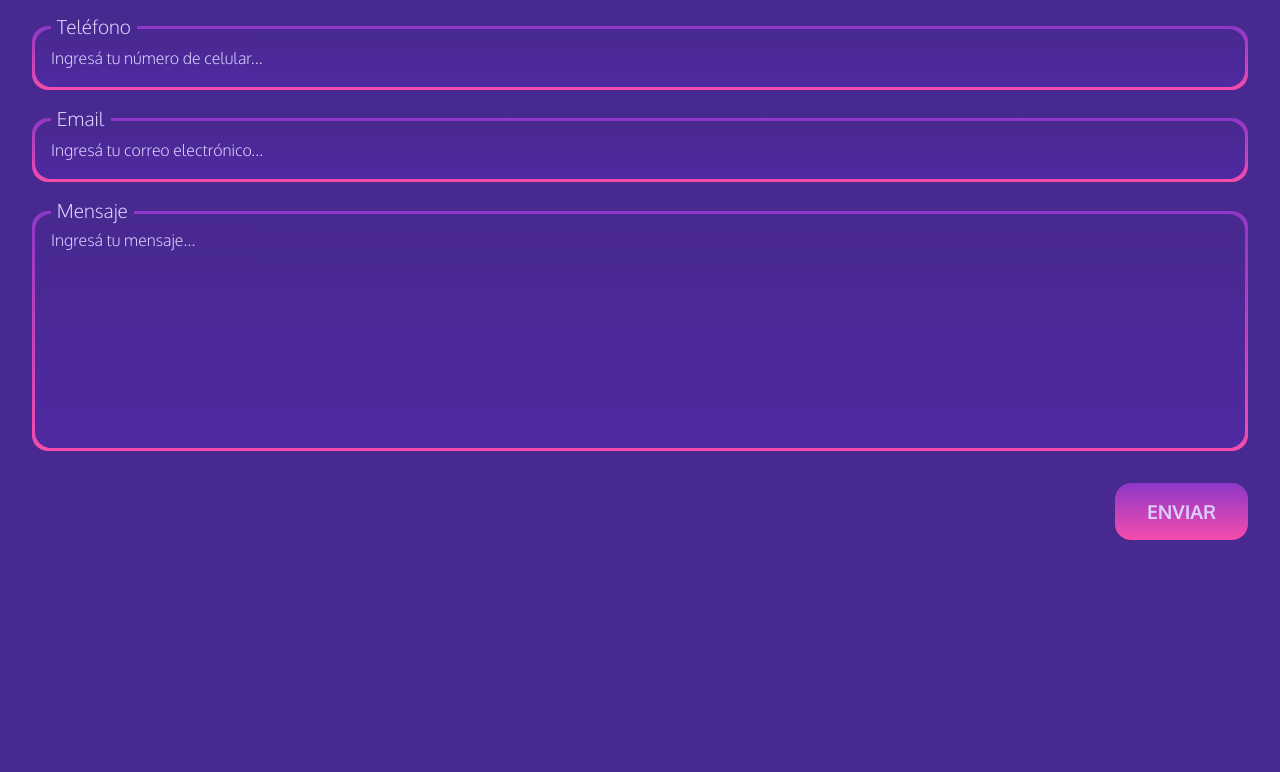
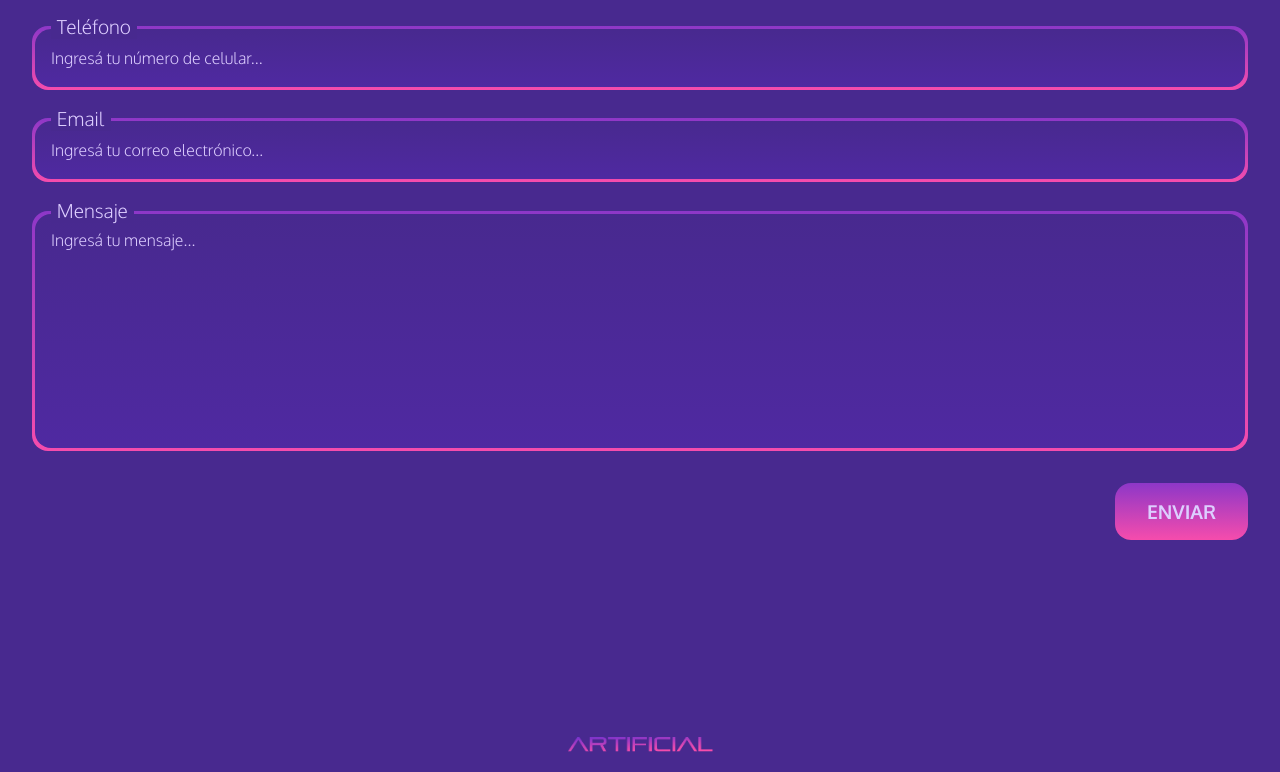
Before and after one commit to AbuelaBillie/artificial, a plain HTML site: page index.html in a window 1280 px wide. Shown: the part 2002-2774 px from the top of the page. Before the commit the page ends 2638 px from the top, so only its background shows below. Drawn offline with nearby package versions, Linux system fonts and the light colour scheme.

Commit message:
save 4 later

```diff
--- a/index.html
+++ b/index.html
@@ -81,7 +81,9 @@
             </form>
         </div>
     </main>
-    <footer></footer>
+    <footer>
+        <div class="logo-footer"></div>
+    </footer>
     <script src="https://cdn.jsdelivr.net/npm/typed.js@2.0.12"></script>
     <script>
         let typed = new Typed("#welcome-text-span", {
--- a/styles/general.css
+++ b/styles/general.css
@@ -337,3 +337,17 @@ header img {
     border-radius: 1rem;
 }
 /*END SECTION CONTACTO*/
+
+/*FOOTER*/
+footer{
+    margin-bottom: 1rem;
+    margin-top: 10rem;
+}
+.logo-footer{
+    background-image: url("../resources/texto_logo.png");
+    background-position: center;
+    background-repeat: no-repeat;
+    background-size: contain;
+    height: 1.5rem;
+}
+/*END FOOTER*/
```
Also changed, not shown: construction.html (renamed from contruction.html).
